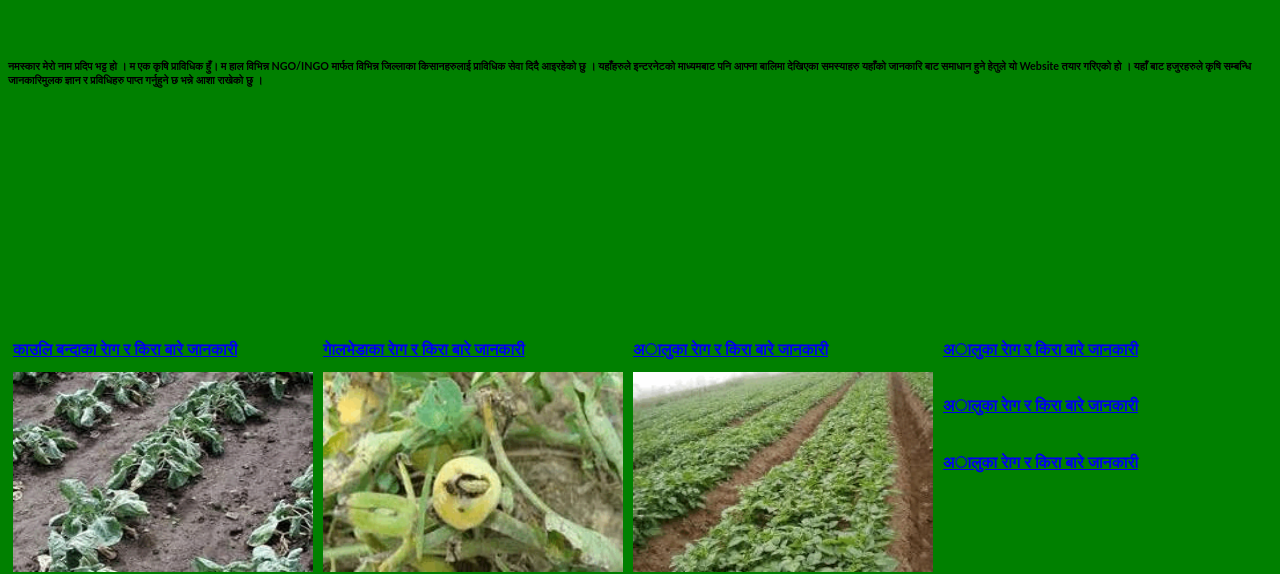
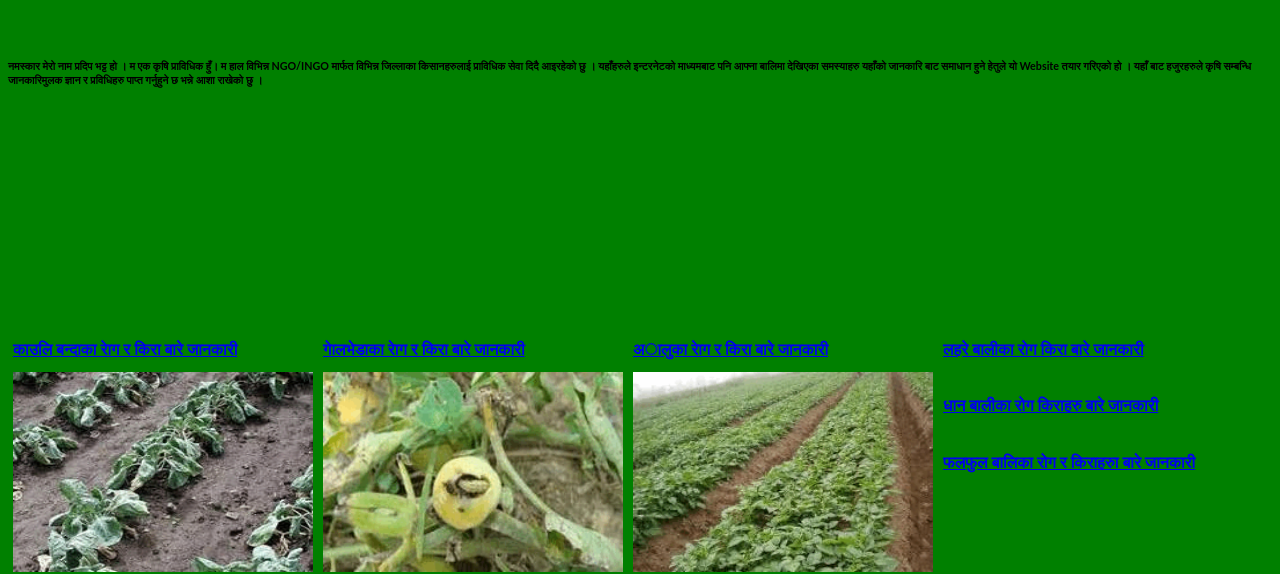
Before and after one commit to pradip271/website, a plain HTML site: page index.html in a window 1280 px wide. Shown: the part 247-821 px from the top of the page. Drawn offline with Linux system fonts and the light colour scheme; grey boxes are pictures that could not be loaded.

Commit message:
Update index.html

```diff
--- a/index.html
+++ b/index.html
@@ -191,13 +191,13 @@ padding-top: 60px;
 </div>
 
 		<div class="column">
-<a href="imag/alu.pdf"><h2><b>अालुका राेग र किरा बारे जानकारी</b></h2> </a>
+<a href="imag/alu.pdf"><h2><b>लहरे बालीका रोग किरा बारे जानकारी</b></h2> </a>
 </div>
 <div class="column">
-<a href="imag/aal.pdf"><h2><b>अालुका राेग र किरा बारे जानकारी</b></h2> </a>
+<a href="imag/aal.pdf"><h2><b>धान बालीका  रोग किराहरु बारे जानकारी</b></h2> </a>
 </div>
 <div class="column">
-<a href="imag/alu.pdf"><h2><b>अालुका राेग र किरा बारे जानकारी</b></h2> </a>
+<a href="imag/alu.pdf"><h2><b>फलफुल बालिका रोग र किराहरुा बारे जानकारी</b></h2> </a>
 </div
 	<br>
 	<br>
```
